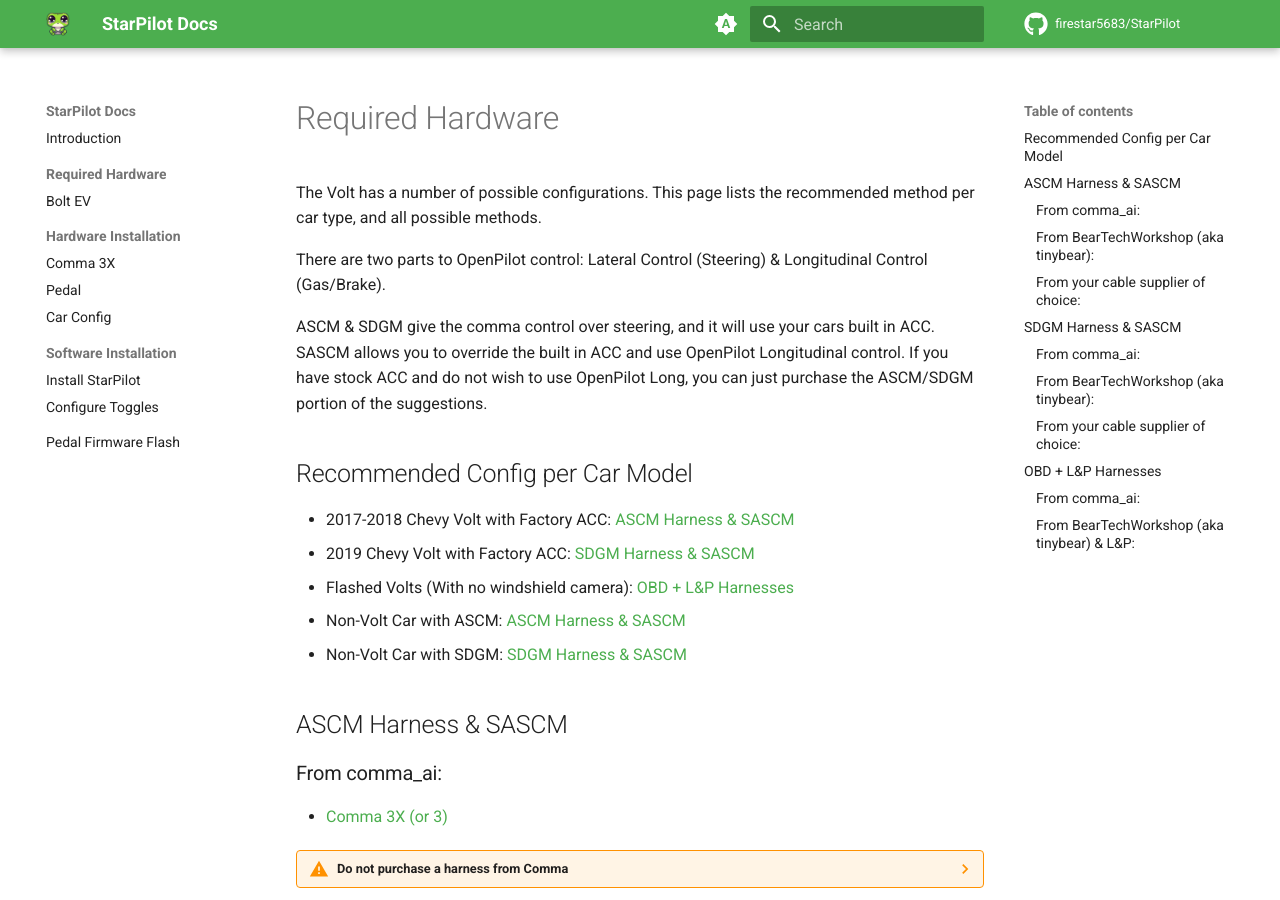
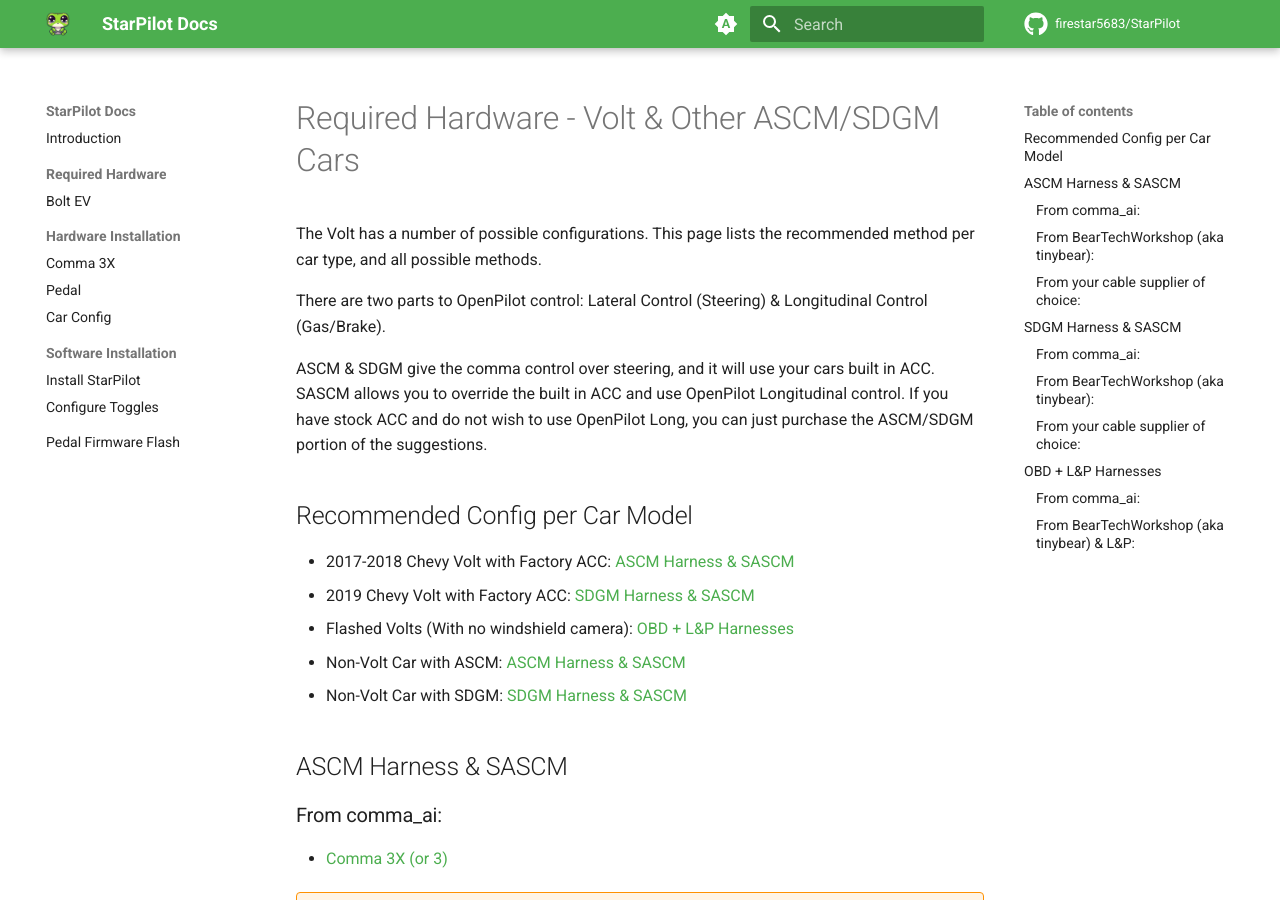
Before and after one commit to StarPilot-Docs/docs, an MkDocs documentation site: the page built from docs/hardware/volt.md, in a window 1280 px wide and 900 px high. Built offline with MkDocs 1.6.1 and Material for MkDocs 9.7.7, drawn with Linux system fonts in a browser that asks for light colours; comment, search, counter and statistics services are not loaded.

Commit message:
Clarify titles

```diff
--- a/docs/hardware/volt.md
+++ b/docs/hardware/volt.md
@@ -2,7 +2,7 @@
 description: How to pick the correct hardware for running StarPilot on a Volt
 ---
 
-# Required Hardware
+# Required Hardware - Volt & Other ASCM/SDGM Cars
 The Volt has a number of possible configurations. This page lists the recommended method per car type, and all possible methods.
 
 There are two parts to OpenPilot control: Lateral Control (Steering) & Longitudinal Control (Gas/Brake).
```
Also changed, not shown: docs/hardware/bolt.md (+1 -1 lines).
